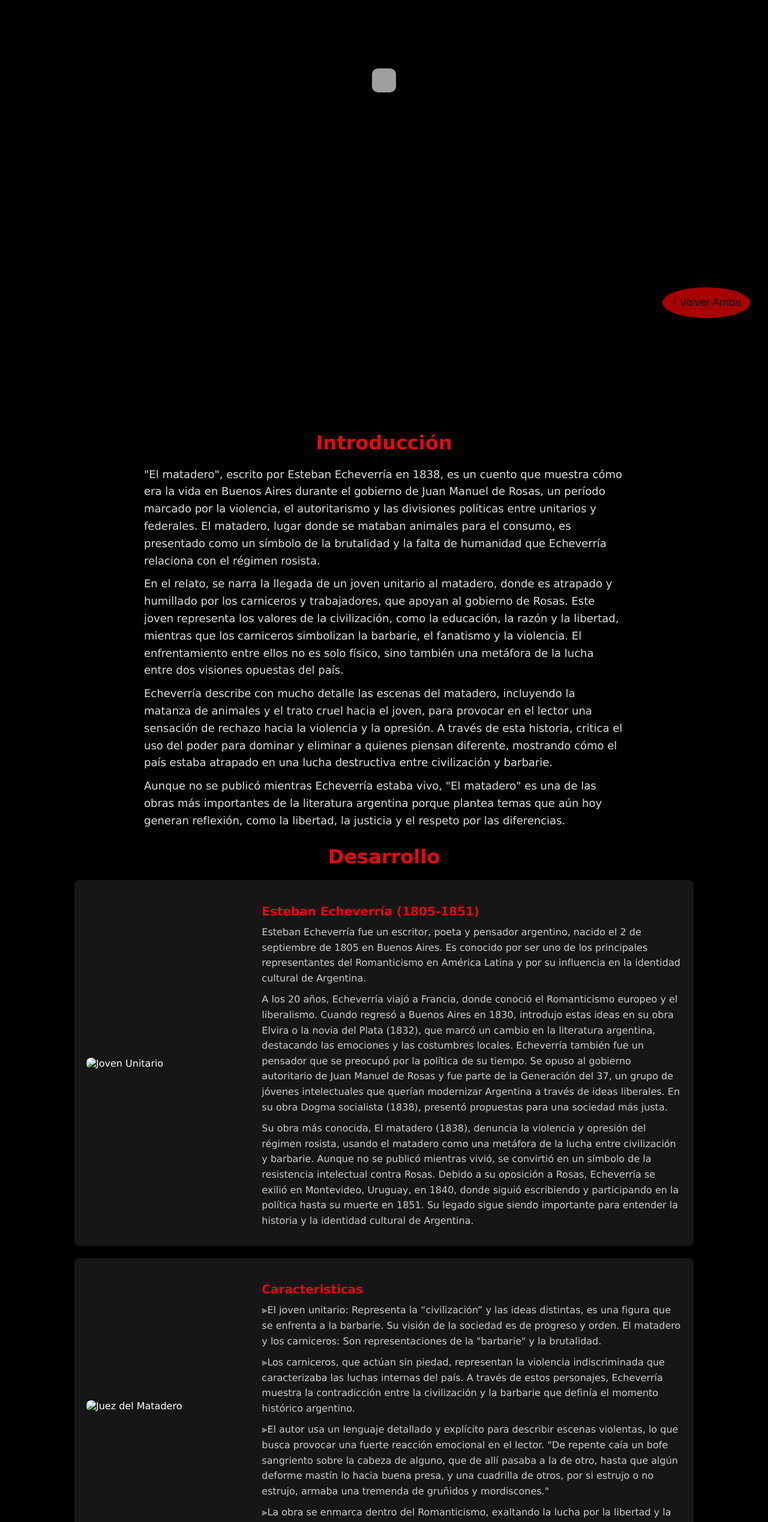
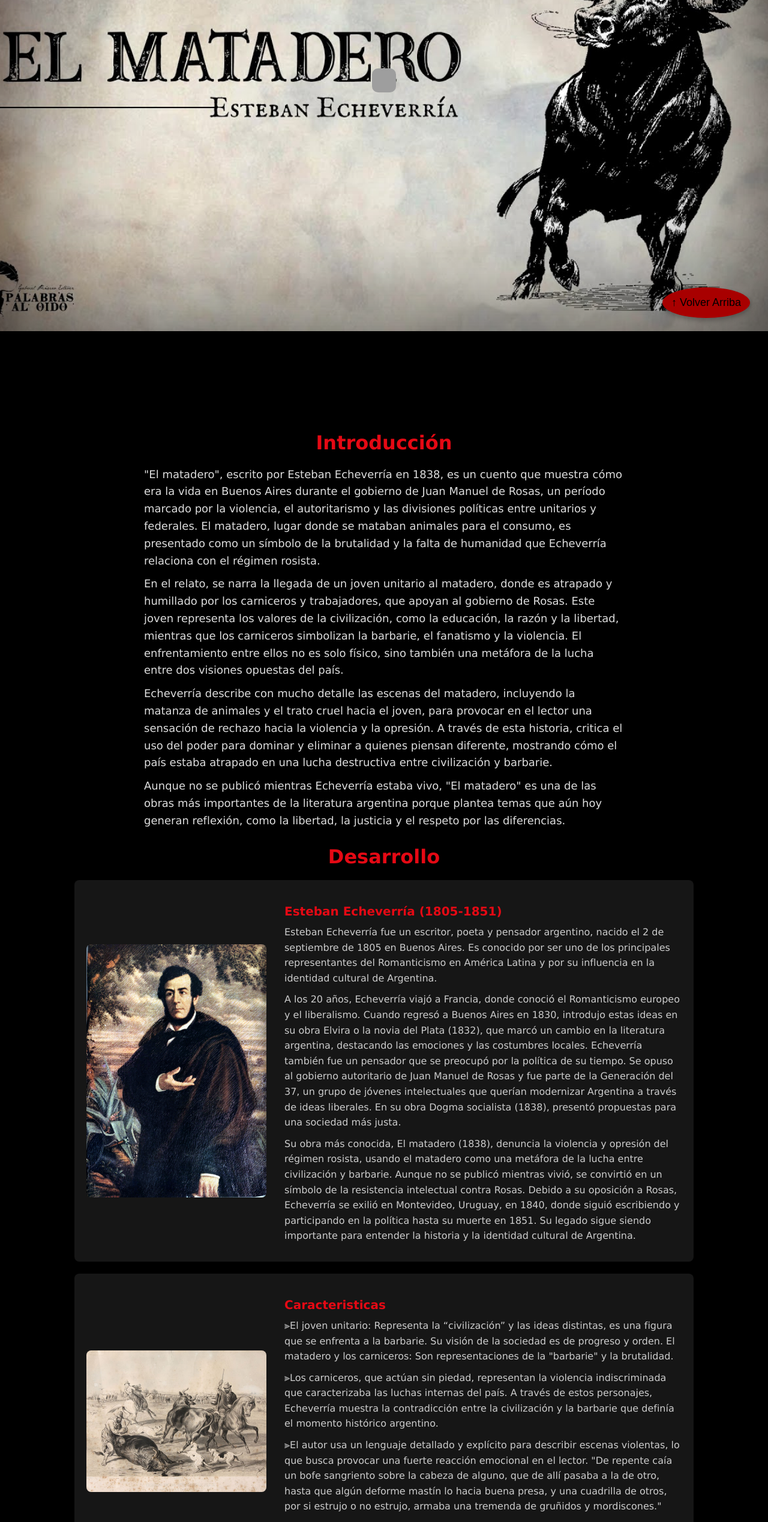
Before and after one commit to milula22446688/sitio-web, a plain HTML site: page index.html in a window 1280 px wide. Shown: the part 240-2777 px from the top of the page at 60% size. Drawn offline with Linux system fonts and the light colour scheme; grey boxes are pictures that could not be loaded.

Commit message:
Add files via upload

```diff
--- a/index.html
+++ b/index.html
@@ -54,7 +54,7 @@
             .hero {
                 position: relative;
                 height: 99vh;
-                background: url('imagenes/maxresdefault.jpg') no-repeat center center/cover;
+                background: url('index (3)/maxresdefault.jpg') no-repeat center center/cover;
                 display: flex;
                 flex-direction: column;
                 justify-content: center;
@@ -232,7 +232,7 @@
                 <h2>Desarrollo</h2>
                 <div class="card-container">
                     <div class="card">
-                        <img src="imagenes/EstebanEcheverria.jpg" alt="Joven Unitario">
+                        <img src="index (3)/EstebanEcheverria.jpg" alt="Joven Unitario">
                         <div class="card-text">
                             <h3>Esteban Echeverría (1805-1851)</h3>
                             <p>Esteban Echeverría fue un escritor, poeta y pensador argentino, nacido el 2 de septiembre de 1805 en Buenos Aires. Es conocido por ser uno de los principales representantes del Romanticismo en América Latina y por su influencia en la identidad cultural de Argentina.
@@ -250,7 +250,7 @@
                         </div>
                     </div>
                     <div class="card">
-                        <img src="imagenes/grabado_matadero_dulin_s.jpg" alt="Juez del Matadero">
+                        <img src="index (3)/grabado_matadero_dulin_s.jpg" alt="Juez del Matadero">
                         <div class="card-text">
                             <h3>Caracteristicas</h3>
                         <p>⫸El joven unitario: Representa la “civilización” y las ideas distintas, es una figura que se enfrenta a la barbarie. Su visión de la sociedad es de progreso y orden.
@@ -269,8 +269,8 @@
                         </div>
                     </div>
                     <div class="card">
-                       <a href="documentos/el matadero libro.pdf" target="_blank">
-        <img src="imagenes/1.webp" alt="abrir PDF" style="width:300px;">
+                       <a href="index (2)/el matadero libro.pdf" target="_blank">
+        <img src="index (3)/1.webp" alt="abrir PDF" style="width:300px;">
     </a>
                         <div class="card-text">
                             <h3>¿Poque leer El Matadero?</h3>
```
